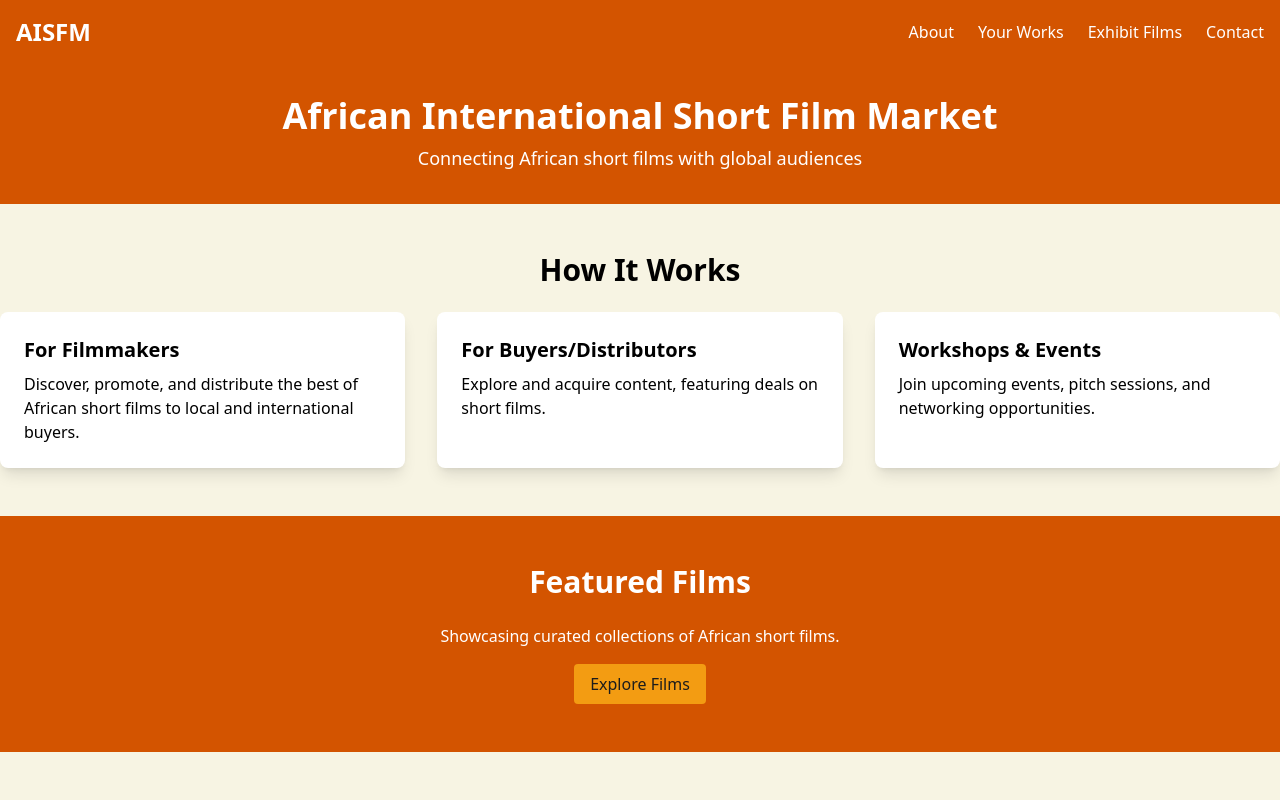
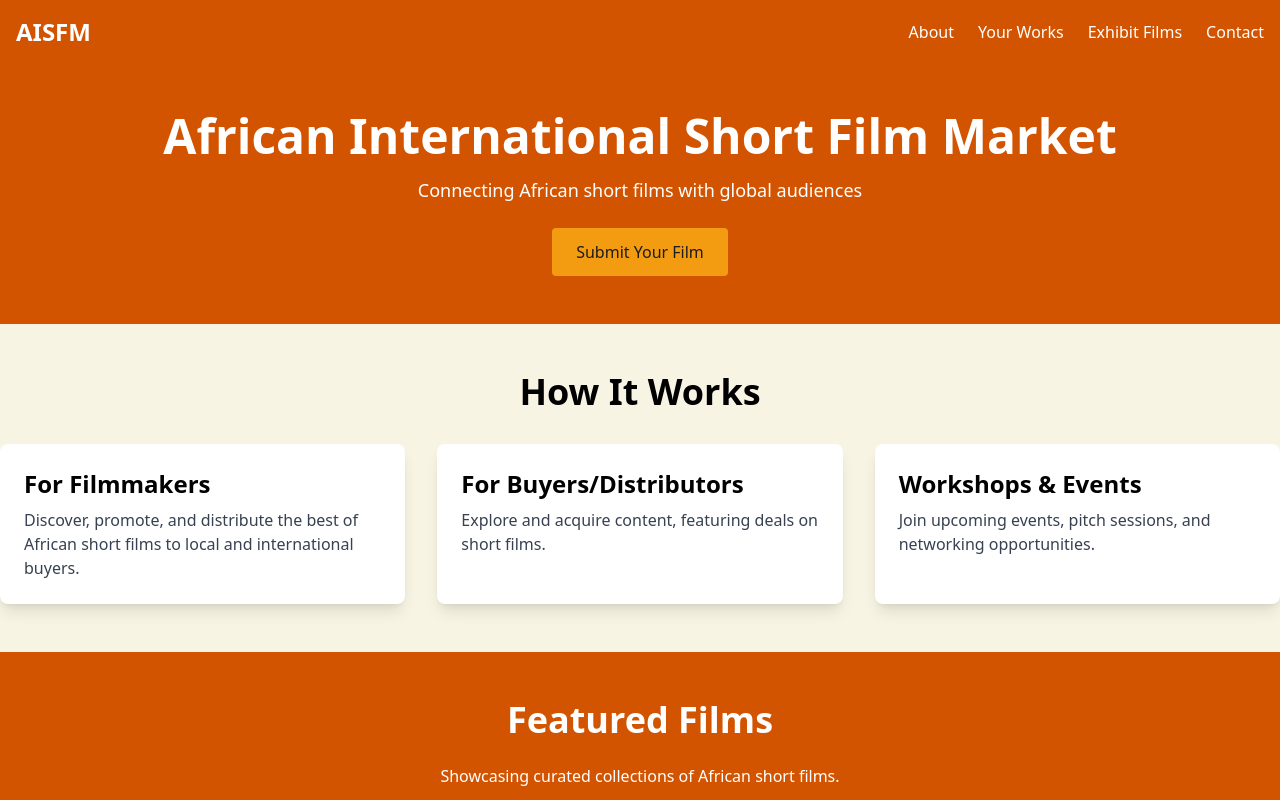
Before and after one commit to iAmNsengi/regexcraft-frontend, a React (Vite) app: page / in a window 1280 px wide. Shown: the top 800 px of the page. Built offline with nearby package versions, Linux system fonts and the light colour scheme.

Commit message:
fix: home ui

```diff
--- a/src/pages/Home.tsx
+++ b/src/pages/Home.tsx
@@ -1,43 +1,49 @@
 // src/pages/Home.tsx
 import React from 'react';
+import Footer from '../components/Footer';
 
 const Home: React.FC = () => {
     return (
-        <div className="bg-warmCream min-h-screen">
-            <header className="bg-burntOrange text-white py-8">
+        <div className="bg-warmCream min-h-screen flex flex-col">
+            <header className="bg-burntOrange text-white py-12">
                 <div className="container mx-auto text-center">
-                    <h1 className="text-4xl font-bold mb-2">African International Short Film Market</h1>
-                    <p className="text-lg">Connecting African short films with global audiences</p>
+                    <h1 className="text-5xl font-bold mb-4">African International Short Film Market</h1>
+                    <p className="text-lg mb-6">Connecting African short films with global audiences</p>
+                    <button className="bg-goldenYellow text-richBlack rounded px-6 py-3 hover:bg-burntOrange transition duration-300">
+                        Submit Your Film
+                    </button>
                 </div>
             </header>
 
-            <section className="container mx-auto py-12">
-                <h2 className="text-3xl font-bold text-center mb-6">How It Works</h2>
+            <section className="container mx-auto py-12 flex-grow">
+                <h2 className="text-4xl font-bold text-center mb-8">How It Works</h2>
                 <div className="grid grid-cols-1 md:grid-cols-3 gap-8">
-                    <div className="bg-white p-6 rounded-lg shadow-lg">
-                        <h3 className="text-xl font-semibold mb-2">For Filmmakers</h3>
-                        <p>Discover, promote, and distribute the best of African short films to local and international buyers.</p>
+                    <div className="bg-white p-6 rounded-lg shadow-lg transition-transform transform hover:scale-105">
+                        <h3 className="text-2xl font-semibold mb-2">For Filmmakers</h3>
+                        <p className="text-gray-700">Discover, promote, and distribute the best of African short films to local and international buyers.</p>
                     </div>
-                    <div className="bg-white p-6 rounded-lg shadow-lg">
-                        <h3 className="text-xl font-semibold mb-2">For Buyers/Distributors</h3>
-                        <p>Explore and acquire content, featuring deals on short films.</p>
+                    <div className="bg-white p-6 rounded-lg shadow-lg transition-transform transform hover:scale-105">
+                        <h3 className="text-2xl font-semibold mb-2">For Buyers/Distributors</h3>
+                        <p className="text-gray-700">Explore and acquire content, featuring deals on short films.</p>
                     </div>
-                    <div className="bg-white p-6 rounded-lg shadow-lg">
-                        <h3 className="text-xl font-semibold mb-2">Workshops & Events</h3>
-                        <p>Join upcoming events, pitch sessions, and networking opportunities.</p>
+                    <div className="bg-white p-6 rounded-lg shadow-lg transition-transform transform hover:scale-105">
+                        <h3 className="text-2xl font-semibold mb-2">Workshops & Events</h3>
+                        <p className="text-gray-700">Join upcoming events, pitch sessions, and networking opportunities.</p>
                     </div>
                 </div>
             </section>
 
             <section className="bg-burntOrange text-white py-12">
                 <div className="container mx-auto text-center">
-                    <h2 className="text-3xl font-bold mb-6">Featured Films</h2>
+                    <h2 className="text-4xl font-bold mb-6">Featured Films</h2>
                     <p className="mb-4">Showcasing curated collections of African short films.</p>
-                    <button className="bg-goldenYellow text-richBlack rounded px-4 py-2 hover:bg-burntOrange transition duration-300">
+                    <button className="bg-goldenYellow text-richBlack rounded px-6 py-3 hover:bg-burntOrange transition duration-300">
                         Explore Films
                     </button>
                 </div>
             </section>
+
+            <Footer />
         </div>
     );
 };
```
